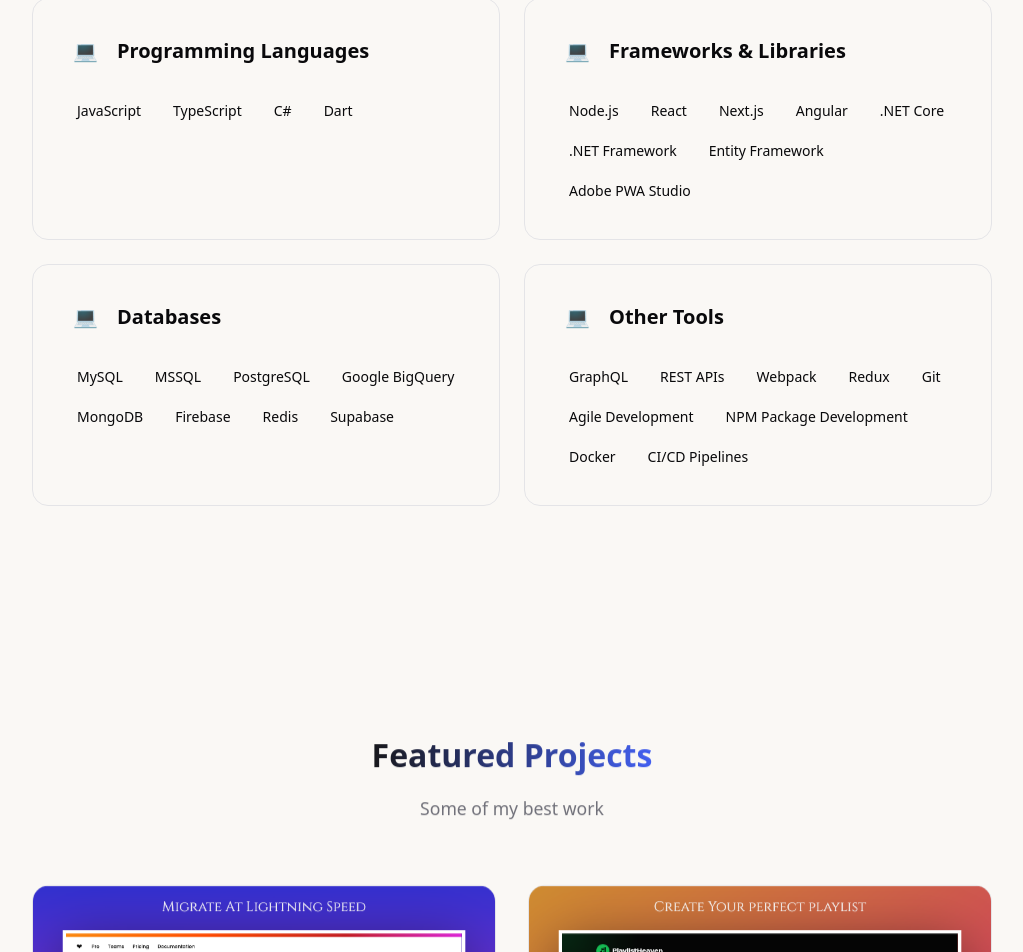
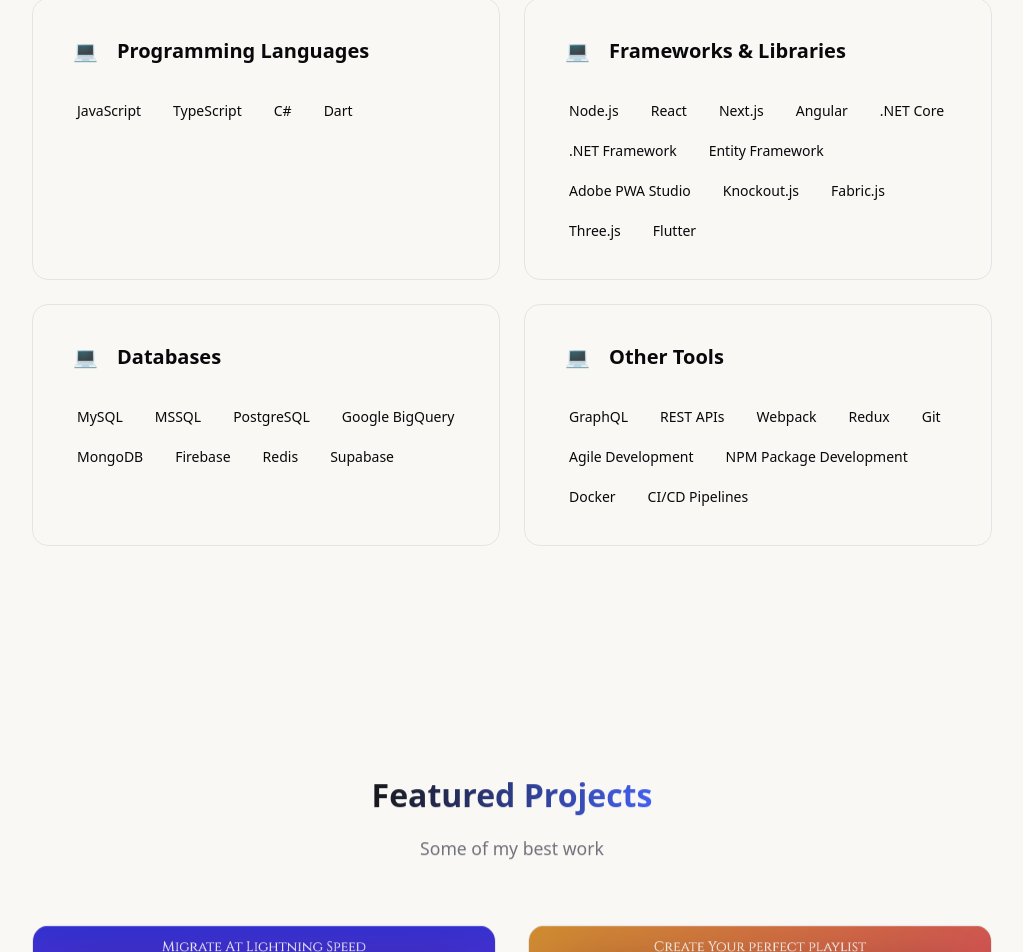
Before and after one commit to Shivam1303/portfolio, a Next.js app: page / in a window 1280 px wide. Shown: the part 2644-3596 px from the top of the page, without its empty margins (128-1151 px from the left). Built offline with nearby package versions, Linux system fonts and the light colour scheme.

Commit message:
Updated data

```diff
--- a/src/data/profile.ts
+++ b/src/data/profile.ts
@@ -71,7 +71,7 @@
     {
       degree: "B-Tech in Computer Engineering",
       institution: "University of Engineering and Technology",
-      period: "Aug 2021 – May 2024",
+      period: "2021 - 2024",
     },
   ],
   skills: [
@@ -90,6 +90,10 @@
         ".NET Framework",
         "Entity Framework",
         "Adobe PWA Studio",
+        "Knockout.js",
+        "Fabric.js",
+        "Three.js",
+        "Flutter",
       ],
     },
     {
```
